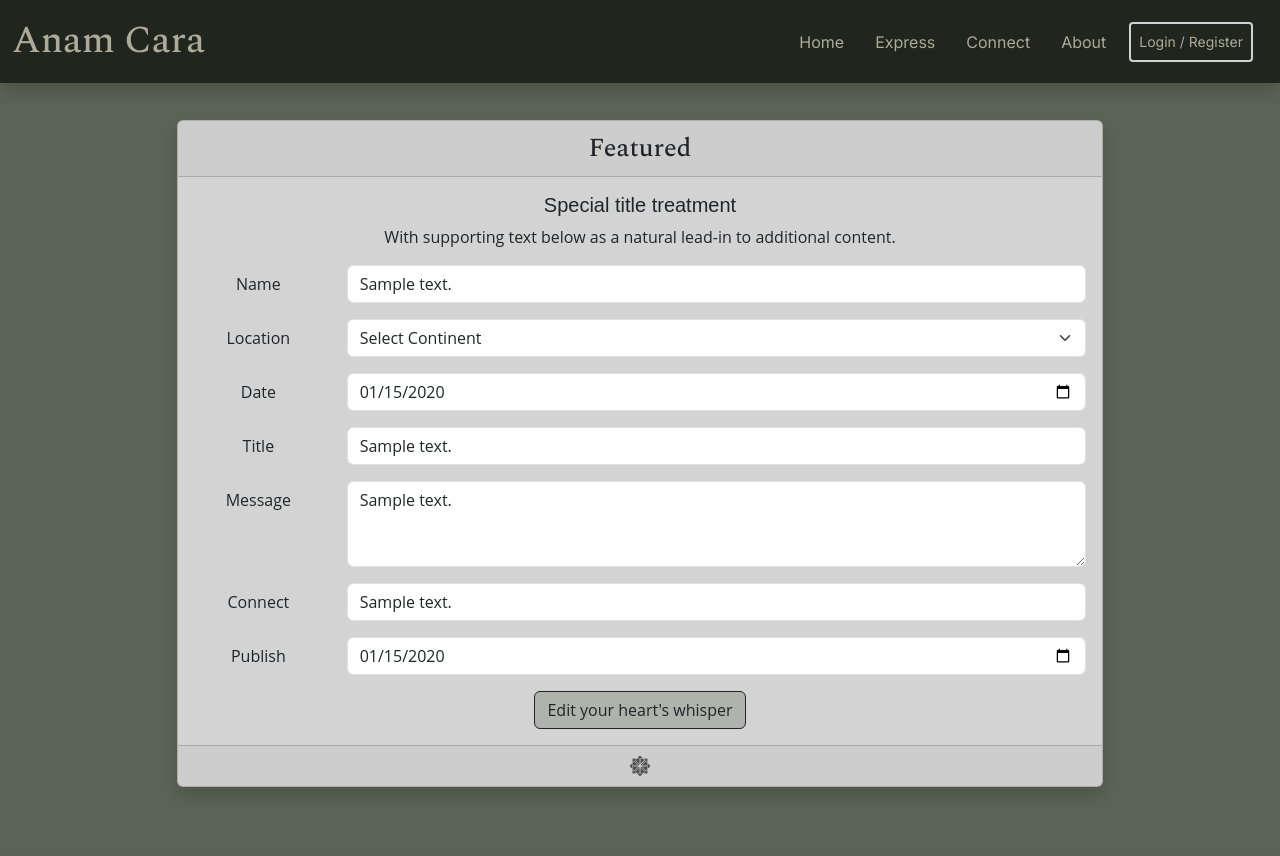
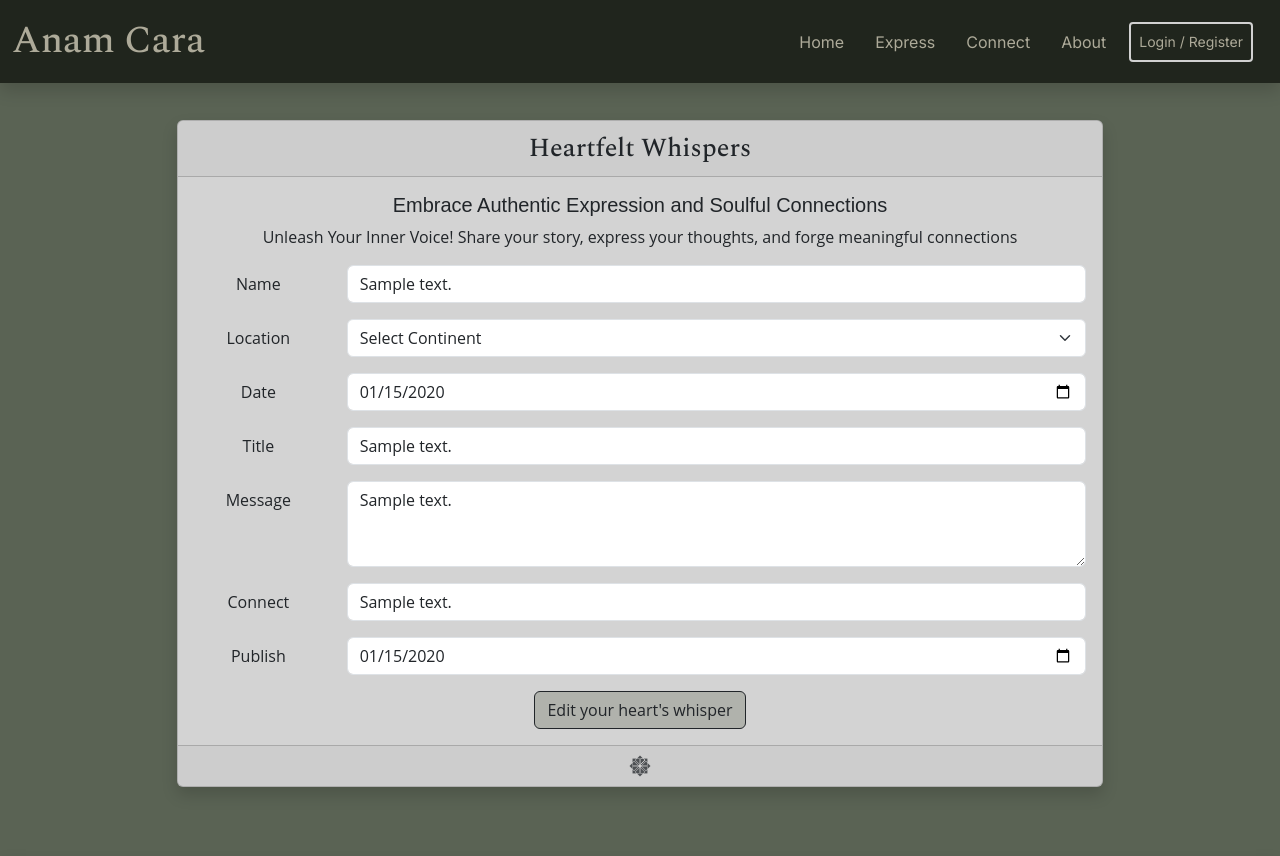
Before and after one commit to PhilEllis/AnamCara-milestone-3, a Flask app: page /edit_note/1 in a window 1280 px wide. Shown: the top 856 px of the page. Run offline with Flask 3, Linux system fonts and the light colour scheme; tables that the repository leaves empty hold one stand-in row (values such as "Sample post"); some libraries are stand-ins or nearby versions.

Commit message:
Fix!: placeholder and title text duplicated

```diff
--- a/notemanager/templates/add_note.html
+++ b/notemanager/templates/add_note.html
@@ -7,7 +7,7 @@
       <div class="col-10 form-margin">
         <div class="card text-center shadow">
           <div class="card-header">
-           Heart Whispers
+           Heartfelt Whispers
           </div>
           <div class="card-body">
             <h5 class="card-title">Embrace Authentic Expression and Soulful Connections</h5>
--- a/notemanager/templates/edit_note.html
+++ b/notemanager/templates/edit_note.html
@@ -7,11 +7,11 @@
       <div class="col-10 form-margin">
         <div class="card text-center shadow">
           <div class="card-header">
-            Featured
+            Heartfelt Whispers
           </div>
           <div class="card-body">
-            <h5 class="card-title">Special title treatment</h5>
-            <p class="card-text">With supporting text below as a natural lead-in to additional content.</p>
+            <h5 class="card-title">Embrace Authentic Expression and Soulful Connections</h5>
+            <p class="card-text">Unleash Your Inner Voice! Share your story, express your thoughts, and forge meaningful connections</p>
             <form method="POST" action="{{ url_for('edit_note', note_id=note.id) }}">
             <!-- note_name -->
             <div class="row mb-3">
@@ -54,14 +54,14 @@
             <div class="row mb-3">
               <label for="note_message" class="col-sm-2 col-form-label">Message</label>
               <div class="col-sm-10">
-                <textarea name="note_message" type="text" value="{{ note.note_message }}" class="form-control" id="note_message" rows="3" required minlength="100" maxlength="1000">{{ note.note_message }}</textarea>
+                <textarea name="note_message" type="text" value="{{ note.note_message }}" class="form-control" id="note_message" placeholder="Share what is in your heart..." rows="3" required minlength="100" maxlength="1000">{{ note.note_message }}</textarea>
               </div>
             </div>
             <!-- note_connect -->
             <div class="row mb-3">
               <label for="note_connect" class="col-sm-2 col-form-label">Connect</label>
               <div class="col-sm-10">
-                <input name="note_connect" type="text" value="{{ note.note_connect }}" class="form-control" id="note_connect" required minlength="3" maxlength="70">
+                <input name="note_connect" type="text" value="{{ note.note_connect }}" class="form-control" id="note_connect" placeholder="How can kindered souls connect with you..." required minlength="3" maxlength="70">
               </div>
             </div>
             <!-- publish_date -->
```
